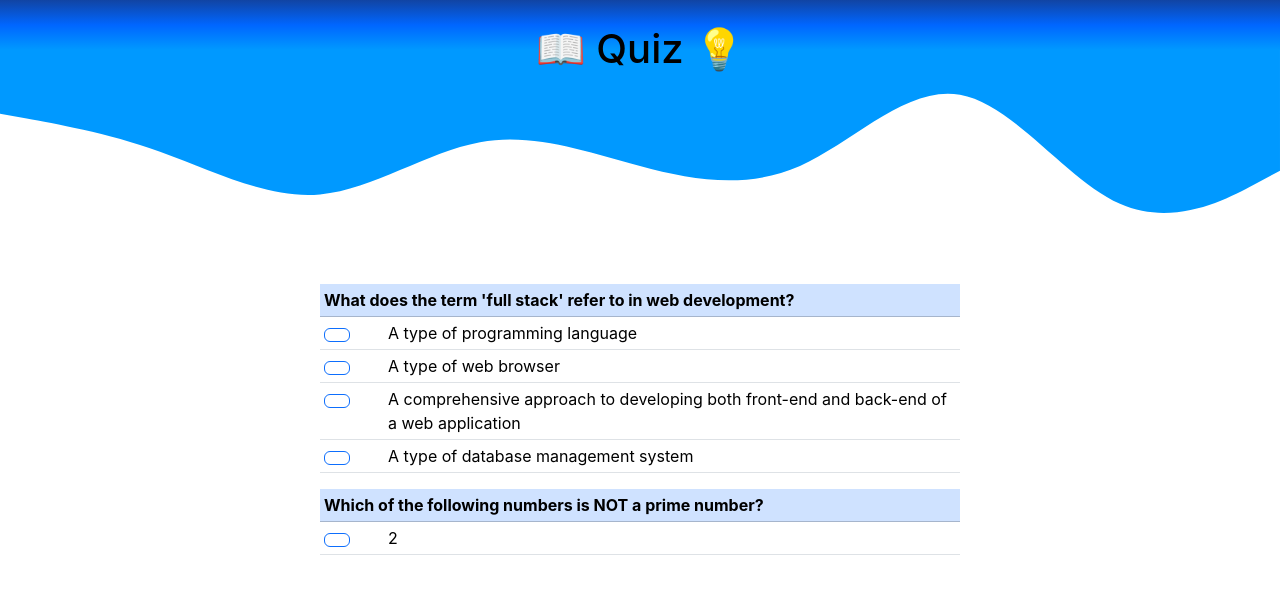
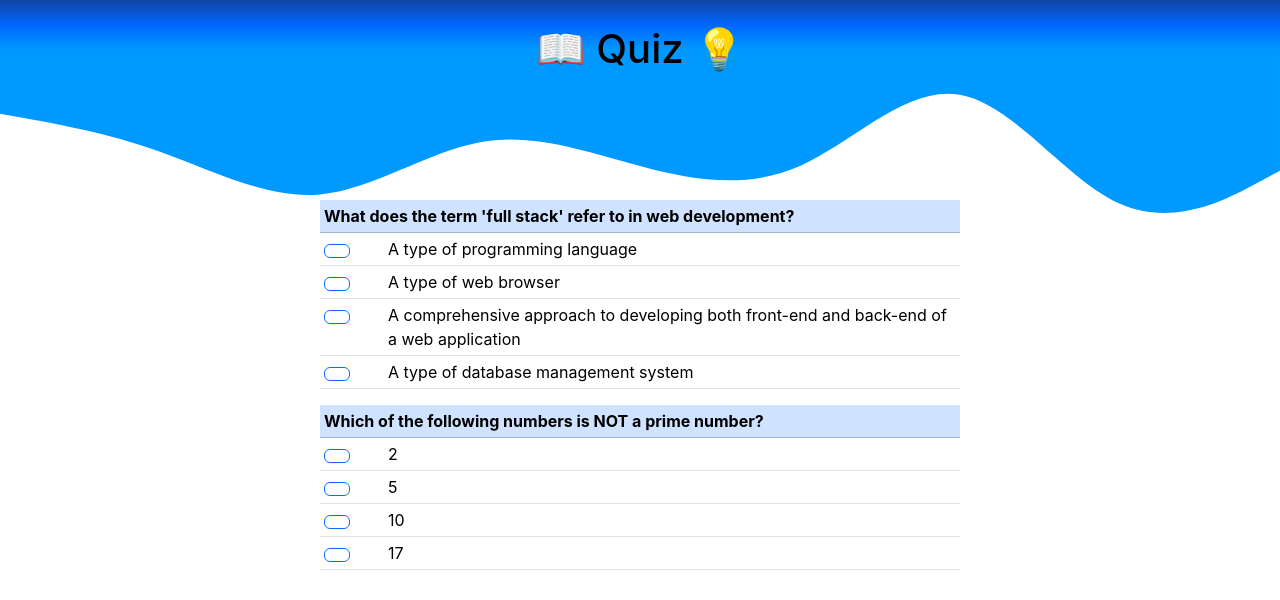
Before and after one commit to Tali12345/Quiz-App, a React (Create React App) app: page / in a window 1280 px wide. Shown: the top 600 px of the page. Built offline with nearby package versions, Linux system fonts and the light colour scheme.

Commit message:
css location

```diff
--- a/src/App.css
+++ b/src/App.css
@@ -64,5 +64,10 @@ H1 { text-align: center }
 
 .quiz-questions {
   overflow-y: scroll;
-  height: 280px;
+  height: 370px;
+  margin-top:150px;
 }
+
+.title {
+  height: 50px;
+}
--- a/src/App.js
+++ b/src/App.js
@@ -8,7 +8,7 @@ function App() {
 
   return (
     <div>
-      <div>
+      <div className="title">
         <div className="info-container">
           <h1> 📖  Quiz  💡 </h1>
         </div>
```
